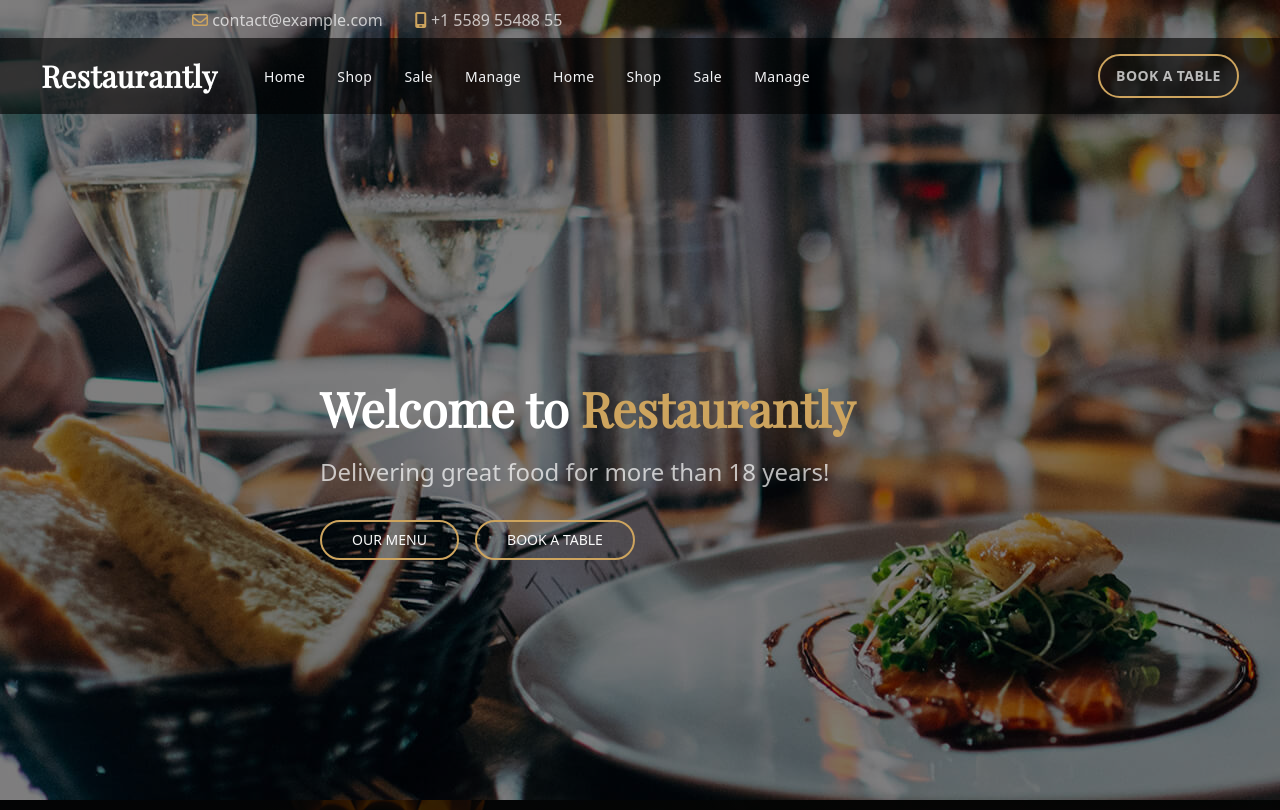
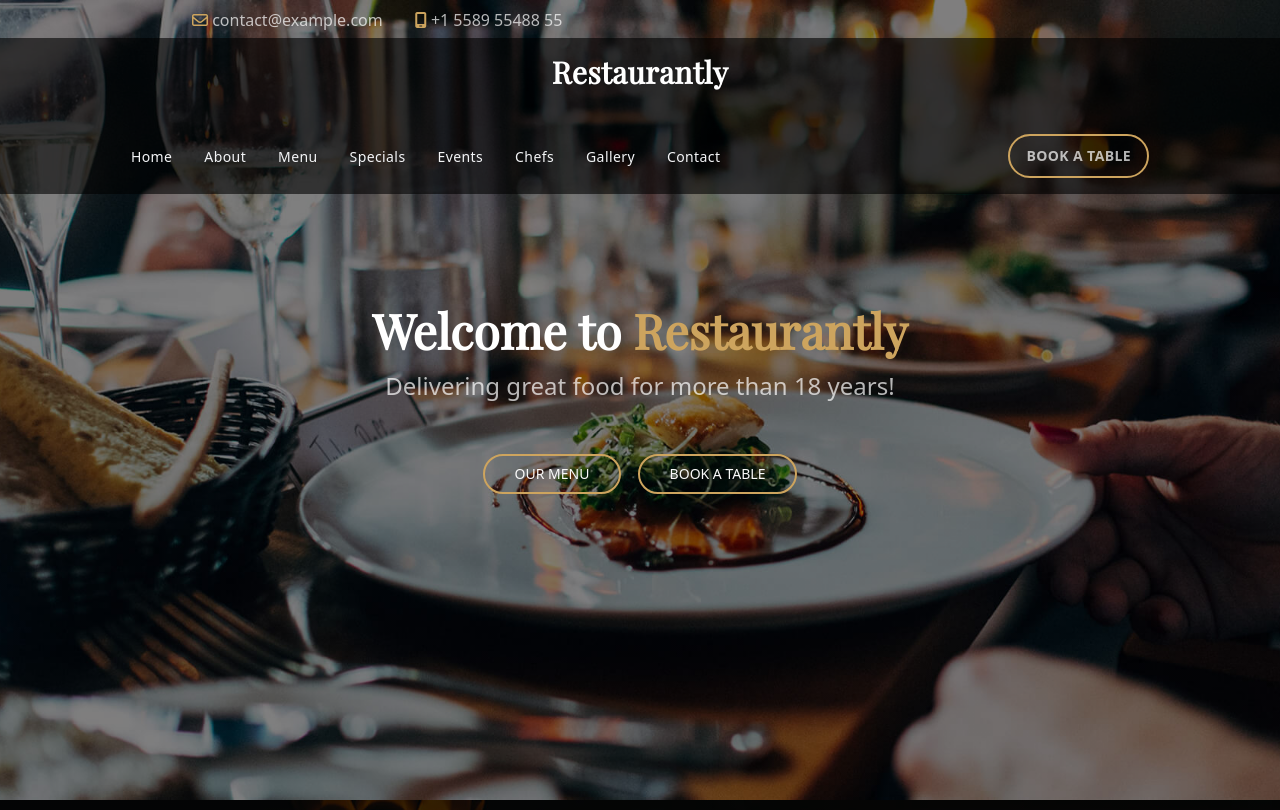
Before and after one commit to rahma307/Resturant-tailwind, a website: page index.html in a window 1280 px wide. Shown: the top 810 px of the page. Drawn offline with nearby package versions, Linux system fonts and the light colour scheme.

Commit message:
Update index.html

```diff
--- a/index.html
+++ b/index.html
@@ -27,16 +27,20 @@
   </div>
 </div>
 
-    <section id="hero" class="flex flex-col min-h-screen w-full hero-bg  mx-0  bg-blend-multiply" style="  background: linear-gradient(rgba(0, 0, 0, 0.5), rgba(0, 0, 0, 0.5)),
-              url('./img/hero-bg.jpg');">
-     <div class="fixed w-full z-20">
-        <div class="cont flex sm:ml-48  ml-20 gap-8 my-2">
+  <section id="home"
+  class="relative flex flex-col justify-center items-center min-h-screen w-full bg-center bg-cover hero-bg">
+
+  <div class="absolute inset-0 bg-black/50"></div>
+
+  <div class="fixed w-full z-20 top-0">
+
+    <div class="cont flex sm:ml-48 ml-10 gap-8 my-2 sm:flex-row flex-wrap ">
       <div class="mail">
-            <i class="fa-regular fa-envelope text-primary "></i>
+        <i class="fa-regular fa-envelope text-primary"></i>
         <a href="" class="text-default-color">contact@example.com</a>
       </div>
       <div class="mail">
-             <i class="fa-solid fa-mobile-screen fa-2x  text-primary text-base"></i>
+        <i class="fa-solid fa-mobile-screen fa-2x text-primary text-base"></i>
         <a href="" class="text-default-color">+1 5589 55488 55</a>
       </div>
     </div>
@@ -57,33 +61,33 @@
                 </a>
               </li>
               <li class='max-lg:border-b max-lg:py-3'>
-                <a href='javascript:void(0)'
+                <a href="#home"
                   class='hover:text-primary text-gray-100 block font-normal text-[14px]'>Home</a>
               </li>
-              <li class='max-lg:border-b max-lg:py-3'><a href='javascript:void(0)'
-                class='hover:text-primary text-gray-100 block font-normal text-[14px]'>Shop</a>
+              <li class='max-lg:border-b max-lg:py-3'><a href="#about"
+                class='hover:text-primary text-gray-100 block font-normal text-[14px]'>About</a>
               </li>
-              <li class='max-lg:border-b max-lg:py-3'><a href='javascript:void(0)'
-                class='hover:text-primary text-gray-100 block font-normal text-[14px]'>Sale</a>
+              <li class='max-lg:border-b max-lg:py-3'><a href="#menu"
+                class='hover:text-primary text-gray-100 block font-normal text-[14px]'>Menu</a>
               </li>
-              <li class='max-lg:border-b max-lg:py-3'><a href='javascript:void(0)'
-                class='hover:text-primary text-gray-100 block font-normal text-[14px]'>Manage</a>
+              <li class='max-lg:border-b max-lg:py-3'><a href="#specials"
+                class='hover:text-primary text-gray-100 block font-normal text-[14px]'>Specials</a>
                         <li class='max-lg:border-b max-lg:py-3'>
-                <a href='javascript:void(0)'
-                  class='hover:text-primary text-gray-100 block font-normal text-[14px]'>Home</a>
+                <a href="#events"
+                  class='hover:text-primary text-gray-100 block font-normal text-[14px]'>Events</a>
               </li>
-              <li class='max-lg:border-b max-lg:py-3'><a href='javascript:void(0)'
-                class='hover:text-primary text-gray-100 block font-normal text-[14px]'>Shop</a>
+              <li class='max-lg:border-b max-lg:py-3'><a href="#chefs"
+                class='hover:text-primary text-gray-100 block font-normal text-[14px]'>Chefs</a>
               </li>
-              <li class='max-lg:border-b max-lg:py-3'><a href='javascript:void(0)'
-                class='hover:text-primary text-gray-100 block font-normal text-[14px]'>Sale</a>
+              <li class='max-lg:border-b max-lg:py-3'><a href="#gallery"
+                class='hover:text-primary text-gray-100 block font-normal text-[14px]'>Gallery</a>
               </li>
-              <li class='max-lg:border-b max-lg:py-3'><a href='javascript:void(0)'
-                class='hover:text-primary text-gray-100 block font-normal text-[14px]'>Manage</a>
+              <li class='max-lg:border-b max-lg:py-3'><a href="#contact"
+                class='hover:text-primary text-gray-100 block font-normal text-[14px]'>Contact</a>
               </li>
             </ul>
           </div>
-            <button class='px-4 py-2.5 text-sm  font-bold text-default-color border-2 rounded-full border-primary   transition-all ease-in-out duration-300 bg-transparent hover:text-slate-50'>BOOK A TABLE</button>
+            <button class='px-4 py-2.5 text-sm  font-bold text-default-color border-2 rounded-full border-primary   transition-all ease-in-out duration-300 bg-transparent hover:text-slate-50'> <a href="#book">BOOK A TABLE</a></button>
         </div>
 
 
@@ -99,29 +103,39 @@
       <div class="menu-nav hidden bg-slate-100/15 bg w-full mt-4 p-5 ">
 
         <ul class="  flex-col items-center justify-center gap-4 text-lg text-gray-100 lg:flex lg:flex-row lg:gap-8 font-medium">
-          <li><a href="javascript:void(0)" class="hover:text-primary  text-gray-100 ">Home</a></li>
-          <li><a href="javascript:void(0)" class="hover:text-primary  text-gray-100">Shop</a></li>
-          <li><a href="javascript:void(0)" class="hover:text-primary  text-gray-100">Sale</a></li>
-          <li><a href="javascript:void(0)" class="hover:text-primary  text-gray-100">Manage</a></li>
+          <li><a href="#home" class="hover:text-primary  text-gray-100 ">Home</a></li>
+          <li><a href="#about" class="hover:text-primary  text-gray-100">About</a></li>
+          <li><a href="#menu" class="hover:text-primary  text-gray-100">Menu</a></li>
+          <li><a href="#specials" class="hover:text-primary  text-gray-100">Specials</a></li>
+          <li><a href="#events" class="hover:text-primary  text-gray-100">Events</a></li>
+          <li><a href="#chefs" class="hover:text-primary  text-gray-100">Chefs</a></li>
+          <li><a href="#gallery" class="hover:text-primary  text-gray-100">Gallery</a></li>
+          <li><a href="#contact" class="hover:text-primary  text-gray-100">Contact</a></li>
         </ul>
       </div>
     </header>
   </div>
-     </div>
-  <div class=" px-16 xl:px-28 mt-96   self-center  lg:self-stretch  lg:ml-52  flex flex-col " >
-      <h1 class="text-[36px] md:text-5xl text-white font-logo font-black  text-wrap  lg:text-start text-center mb-4">
-        Welcome to <span class="text-primary"> Restaurantly</span>
+
+
+  <div class="relative z-10 px-6 lg:px-28 text-center lg:text-left">
+    <h1 class="text-[36px] md:text-5xl text-white font-logo font-black mb-4">
+      Welcome to <span class="text-primary">Restaurantly</span>
     </h1>
-   <p class="text-2xl text-center lg:text-start font-normal text-default-color mt-2 ">Delivering great food for more than 18 years!</p>
-      <div class="buttons mx-auto lg:mx-0">
-         <button class="px-[30px] py-2 text-sm rounded-full font-normal text-zinc-50 mt-8 border-2 border-primary transition-all ease-in-out duration-300 hover:bg-primary/8">OUR MENU</button>
-    <button class="px-[30px] ml-3 py-2 text-sm rounded-full font-normal text-zinc-50 mt-8 border-2 border-primary transition-all ease-in-out duration-300 hover:bg-primary/8">BOOK A TABLE</button>
-
+    <p class="text-2xl font-normal text-default-color mb-8">
+      Delivering great food for more than 18 years!
+    </p>
+    <div>
+      <button class="px-[30px] py-2 text-sm rounded-full font-normal text-zinc-50 border-2 border-primary hover:bg-primary/80 transition">
+        <a href="#menu">OUR MENU</a>
+      </button>
+      <button class="px-[30px] py-2 text-sm rounded-full font-normal text-zinc-50 border-2 border-primary hover:bg-primary/80 transition ml-3 sm:mt-0 mt-5">
+        <a href="#book">BOOK A TABLE</a>
+      </button>
     </div>
   </div>
+</section>
 
-</section>
-<section class="about about-bg    " style="  background: linear-gradient(rgba(0, 0, 0, 0.8), rgba(0, 0, 0, 0.8)),
+<section class="about about-bg    " id="about" style="  background: linear-gradient(rgba(0, 0, 0, 0.8), rgba(0, 0, 0, 0.8)),
               url('./img/about-bg.jpg');">
   <div class="container   mx-auto   px-10">
       <div class="row-col   lg:flex-row-reverse  "  >
@@ -159,7 +173,7 @@
       </div>
   </div>
 </section>
-<section class="why-us bg-[#0c0b09] ">
+<section class="why-us bg-[#0c0b09] px-8 sm:px-5 ">
   <div class="container mx-auto   py-9 px-5">
      <p class="text-default-color text-sm font-normal  font-logo   ">WHY US <span class="border-t-2 border-primary w-[9rem] inline-block ml-2"></span></p>
      <h2 class="text-primary text-4xl font-semibold font-logo mt-2" >Why Choose Our Restaurant</h2>
@@ -183,19 +197,19 @@
   </div>
 </section>
 
- <section class="why-us card-bg">
+ <section class="menu card-bg px-4 sm:px-5" id="menu">
 
   <div class="container mx-auto   py-9 px-5">
      <p class="text-default-color text-sm font-normal  font-logo   ">MENU<span class="border-t-2 border-primary w-[9rem] inline-block ml-2"></span></p>
      <h2 class="text-primary text-4xl font-semibold font-logo mt-2" >Check Our Tasty Menu</h2>
-       <ul class="list-none flex gap-4 justify-center mt-16 ulfilter">
+       <ul class="list-none flex gap-4 justify-center mt-16 ulfilter ">
         <li class="text-lg text-primary font-logo font-medium hover:cursor-pointer all">All</li>
         <li class="text-lg text-color font-logo font-medium hover:cursor-pointer starters">starters</li>
         <li class="text-lg text-color font-logo font-medium hover:cursor-pointer salads">salads</li>
         <li class="text-lg text-color font-logo font-medium hover:cursor-pointer specialty">specialty</li>
        </ul>
      <div class="row-col   mt-6  menufilter">
-      <div class="w-full lg:w-1/2  p-9 mt-9   flex  gap-2 items-center ">
+      <div class="w-full lg:w-1/2 sm:p-9 mt-9   flex  gap-2 items-center ">
           <img src="./img/lobster-bisque.jpg" alt="" class="w-[80px] rounded-full  border-8 border-gray-200/10">
           <div class="disc">
               <div class="line1 flex items-center">
@@ -207,7 +221,7 @@
           </div>
       </div>
 
-        <div class="w-full lg:w-1/2  p-9  lg:mt-9   flex  gap-2 items-center ">
+        <div class="w-full lg:w-1/2 sm:p-9  py-4 lg:mt-9   flex  gap-2 items-center ">
           <img src="./img/cake.jpg" alt="" class="w-[80px] rounded-full  border-8 border-gray-200/10">
           <div class="disc">
               <div class="line1 flex items-center">
@@ -219,7 +233,7 @@
           </div>
       </div>
 
-        <div class="w-full lg:w-1/2  p-9    flex  gap-2 items-center ">
+        <div class="w-full lg:w-1/2  sm:p-9  py-4  flex  gap-2 items-center ">
           <img src="./img/mozzarella.jpg" alt="" class="w-[80px] rounded-full  border-8 border-gray-200/10">
           <div class="disc">
               <div class="line1 flex items-center">
@@ -231,7 +245,7 @@
           </div>
       </div>
 
-        <div class="w-full lg:w-1/2  p-9  flex  gap-2 items-center ">
+        <div class="w-full lg:w-1/2  sm:p-9   py-4 flex  gap-2 items-center ">
           <img src="./img/bread-barrel.jpg" alt="" class="w-[80px] rounded-full  border-8 border-gray-200/10">
           <div class="disc">
               <div class="line1 flex items-center">
@@ -243,7 +257,7 @@
           </div>
       </div>
 
-        <div class="w-full lg:w-1/2  p-9     flex  gap-2 items-center ">
+        <div class="w-full lg:w-1/2  sm:p-9    py-4 flex  gap-2 items-center ">
           <img src="./img/caesar.jpg" alt="" class="w-[80px] rounded-full  border-8 border-gray-200/10">
           <div class="disc">
               <div class="line1 flex items-center">
@@ -255,7 +269,7 @@
           </div>
       </div>
 
-        <div class="w-full lg:w-1/2  p-9    flex  gap-2 items-center ">
+        <div class="w-full lg:w-1/2 sm:p-9  py-4  flex  gap-2 items-center ">
           <img src="./img/tuscan-grilled.jpg" alt="" class="w-[80px] rounded-full  border-8 border-gray-200/10">
           <div class="disc">
               <div class="line1 flex items-center">
@@ -267,7 +281,7 @@
           </div>
       </div>
 
-        <div class="w-full lg:w-1/2  p-9   flex  gap-2 items-center ">
+        <div class="w-full lg:w-1/2 sm:p-9 flex   py-4 gap-2 items-center ">
           <img src="./img/greek-salad.jpg" alt="" class="w-[80px] rounded-full  border-8 border-gray-200/10">
           <div class="disc">
               <div class="line1 flex items-center">
@@ -279,7 +293,7 @@
           </div>
       </div>
 
-        <div class="w-full lg:w-1/2  p-9   flex  gap-2 items-center ">
+        <div class="w-full lg:w-1/2  sm:p-9  flex  py-4  gap-2 items-center ">
           <img src="./img/spinach-salad.jpg" alt="" class="w-[80px] rounded-full  border-8 border-gray-200/10">
           <div class="disc">
               <div class="line1 flex items-center">
@@ -291,7 +305,7 @@
           </div>
       </div>
 
-        <div class="w-full lg:w-1/2  p-9    flex  gap-2 items-center ">
+        <div class="w-full lg:w-1/2  sm:p-9   flex   py-4 gap-2 items-center ">
           <img src="./img/lobster-roll.jpg" alt="" class="w-[80px] rounded-full  border-8 border-gray-200/10">
           <div class="disc">
               <div class="line1 flex items-center">
@@ -307,7 +321,7 @@
   </div>
 </section>
 
- <section class="specials">
+ <section class="specials  px-8 sm:px-5" id="specials">
 
   <div class="container mx-auto  px-5 py-9">
      <p class="text-default-color text-sm font-normal  font-logo   ">SPECIALS<span class="border-t-2 border-primary w-[9rem] inline-block ml-2"></span></p>
@@ -339,7 +353,7 @@
      </div>
   </div>
 </section>
-<section class=" events events-bg   px-20 md:px-16 " style="  background: linear-gradient(rgba(0, 0, 0, 0.8), rgba(0, 0, 0, 0.8)),
+<section class=" events events-bg   px-20 md:px-16 " id="events"     style="  background: linear-gradient(rgba(0, 0, 0, 0.8), rgba(0, 0, 0, 0.8)),
               url('./img/events-bg.jpg');">
   <div class="container  mx-auto  ">
       <div class="row-col  lg:gap-4  "  >
@@ -383,7 +397,7 @@
 
 </section>
 
-<section class=" text-white py-12 px-9">
+<section class=" text-white py-12 px-9" id="book">
   <div class="max-w-5xl mx-auto px-6 mt-5">
 
     <div class="mb-24">
@@ -421,7 +435,7 @@
   </div>
 </section>
 
-<section class="test px-6 md:px-12 lg:px-20">
+<section class="test px-8 md:px-12 lg:px-20 ">
   <div class="container mx-auto">
     <p class="text-default-color text-sm font-normal font-logo uppercase">
       Testimonials
@@ -614,7 +628,7 @@
   </div>
 </section>
 
-<section class="gallery mt-12">
+<section class="gallery mt-12  px-8 sm:px-5" id="gallery">
   <div class="container mx-auto px-4">
     <div class="mb-8">
       <p class="text-default-color text-sm font-normal font-logo uppercase">
@@ -662,8 +676,8 @@
     </div>
   </div>
 </section>
-<section  id="chefs">
-  <div class="container mx-auto mt-16   ">
+<section  id="chefs   ">
+  <div class="container mx-auto mt-16   px-8 sm:px-5 ">
        <p class="text-default-color text-sm font-normal font-logo uppercase">
           Team
       <span class="border-t-2 border-primary w-[9rem] inline-block ml-2"></span>
@@ -738,13 +752,13 @@
     </div>
   </div>
 </section>
-<section class="contact mb-10 card-bg">
+<section class="contact mb-10 card-bg px-8" id="contact">
 
-     <p class="text-default-color text-sm font-normal font-logo uppercase ml-16">
+     <p class="text-default-color text-sm font-normal font-logo uppercase sm:ml-16">
           Team
       <span class="border-t-2 border-primary w-[9rem] inline-block ml-2"></span>
     </p>
-    <h2 class="text-primary text-4xl font-semibold font-logo mt-2 ml-16">
+    <h2 class="text-primary text-4xl font-semibold font-logo mt-2 sm:ml-16   ">
       Necessitatibus eius consequatur
     </h2>
    <iframe
@@ -817,7 +831,7 @@
 
 </section>
 
-<footer>
+<footer class=" px-8 sm:px-5">
     <div class="row-col px-7">
       <div class="md:w-3/12 w-full mt-5">
         <h2 class="text-white font-bold font-logo text-xl mb-5">Restaurantly</h2>
```
Lines whose indentation alone changed are shown as unchanged.
